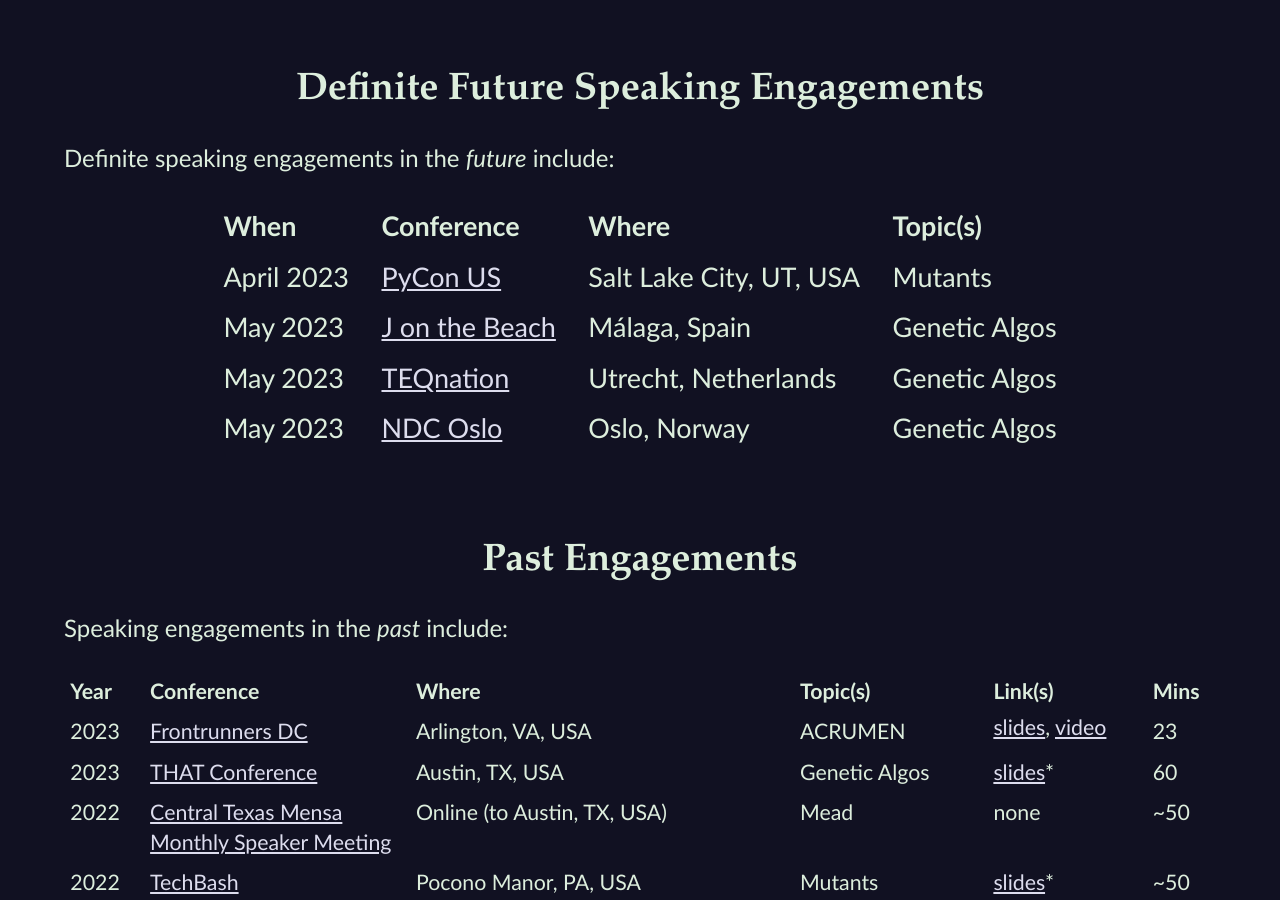
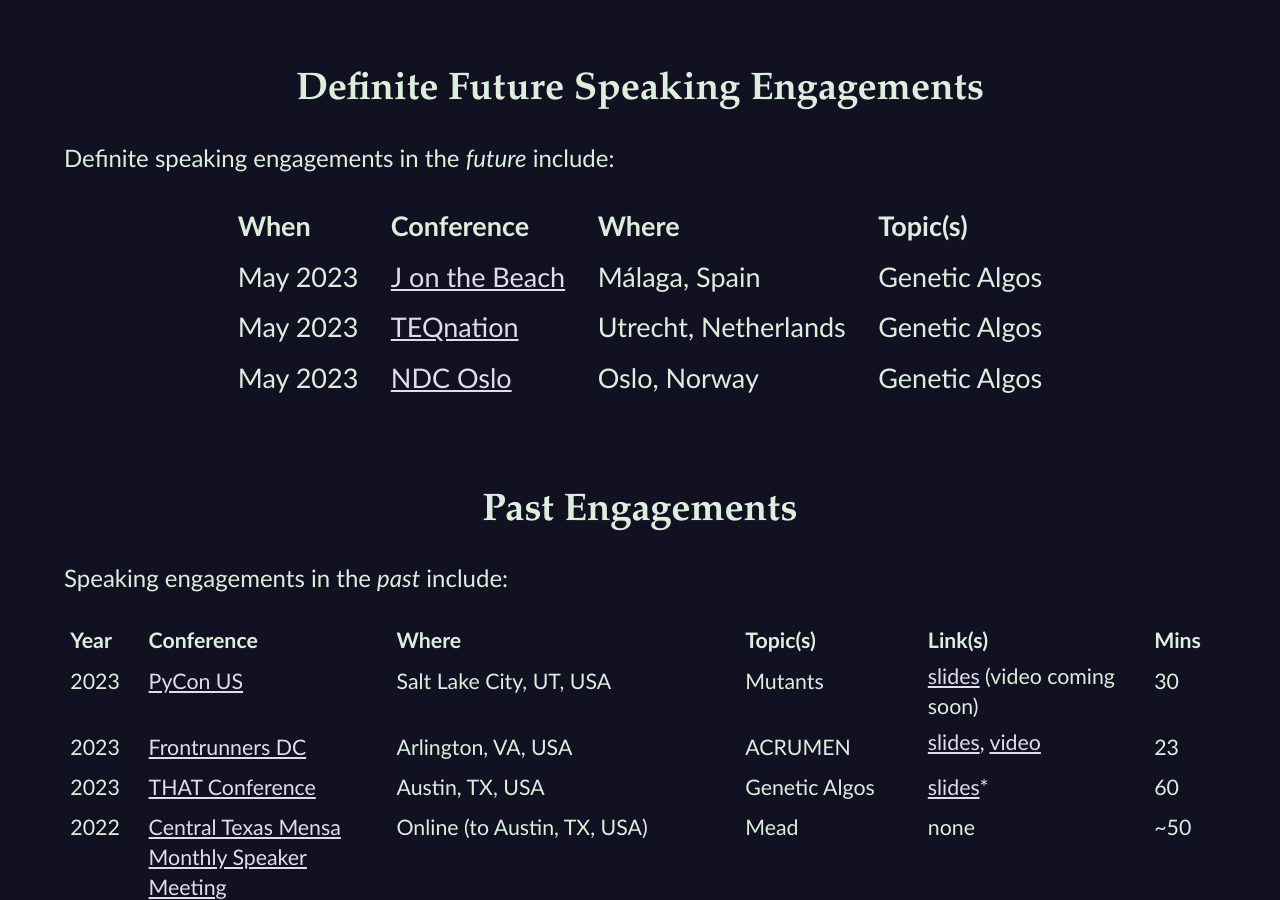
Before and after one commit to CodosaurusLLC/CodosaurusLLC.github.io, a Jekyll site: the page built from speaking.md, in a window 1280 px wide and 900 px high, scrolled down 1849 px. Built offline with Jekyll 4.4.1, drawn with Linux system fonts in a browser that asks for light colours.

Commit message:
move pycon to past; use html entity instead of weird char

```diff
--- a/speaking.md
+++ b/speaking.md
@@ -123,8 +123,7 @@
 
 |When||Conference||Where||Topic(s) |
 |-|
-|April&nbsp;2023||[PyCon US](https://us.pycon.org/2023/){:rel="nofollow" target="_new"}||Salt Lake City, UT, USA||Mutants|
-|May&nbsp;2023||[J on the Beach](https://www.jonthebeach.com/){:rel="nofollow" target="_new"}||Málaga, Spain||Genetic Algos|
+|May&nbsp;2023||[J on the Beach](https://www.jonthebeach.com/){:rel="nofollow" target="_new"}||M&aacute;laga, Spain||Genetic Algos|
 |May&nbsp;2023||[TEQnation](https://teqnation.com/){:rel="nofollow" target="_new"}||Utrecht, Netherlands||Genetic Algos|
 |May&nbsp;2023||[NDC Oslo](https://ndcoslo.com/){:rel="nofollow" target="_new"}||Oslo, Norway||Genetic Algos|
 {:class="upcoming-engagements speaking"}
@@ -147,6 +146,14 @@
     </tr>
   </thead>
   <tbody>
+    <tr>
+      <td class="numeric">2023</td>
+      <td><a href="https://us.pycon.org/2023/" rel="nofollow" target="_new">PyCon US</a></td>
+      <td>Salt Lake City, UT, USA</td>
+      <td>Mutants</td>
+      <td style="padding-top: 0"><a href="/reds/mutants-pycon-us-23-slides" target="_new">slides</a> (video coming soon)</td>
+      <td class="numeric">30</td>
+    </tr>
     <tr>
       <td class="numeric">2023</td>
       <td><a href="https://frontrunners.tech/" rel="nofollow" target="_new">Frontrunners DC</a></td>
```
